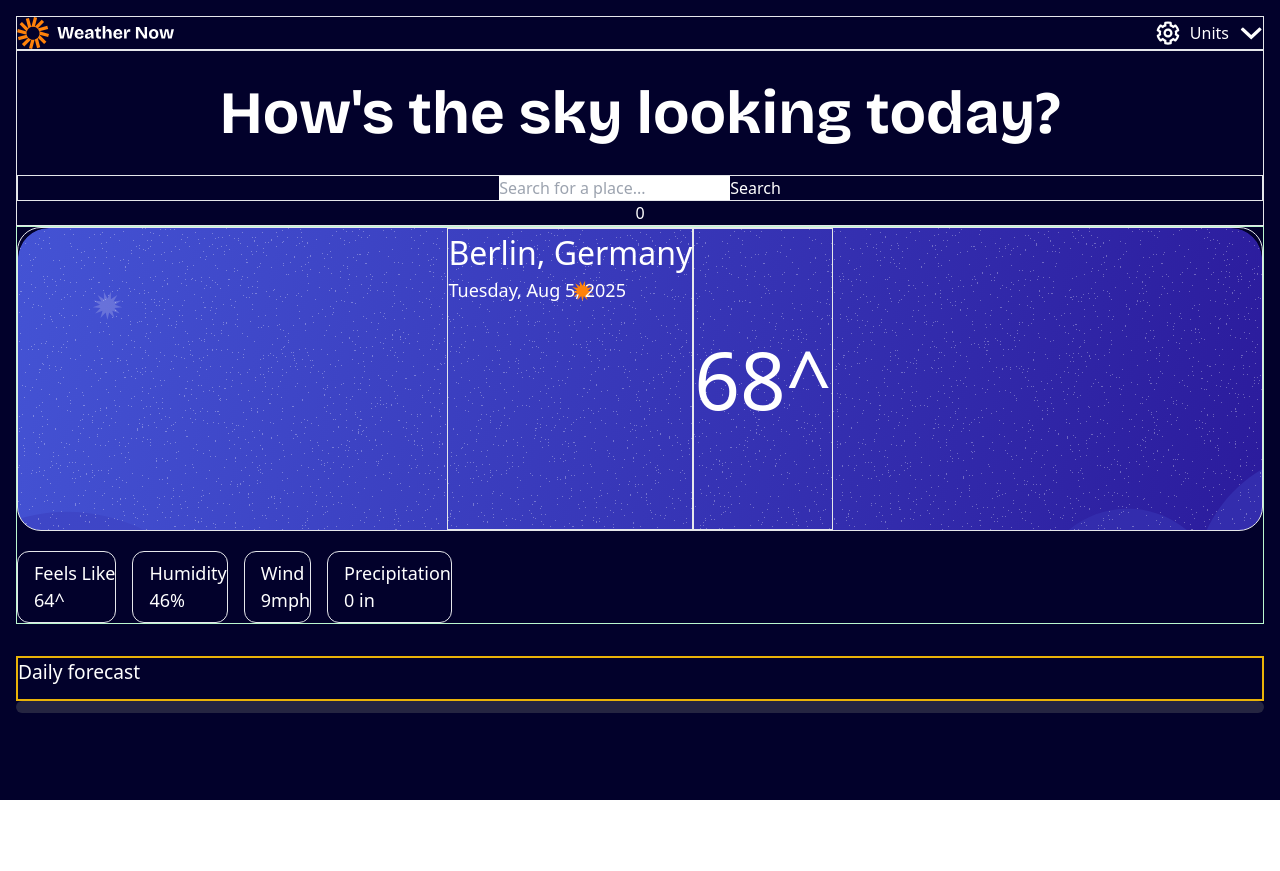
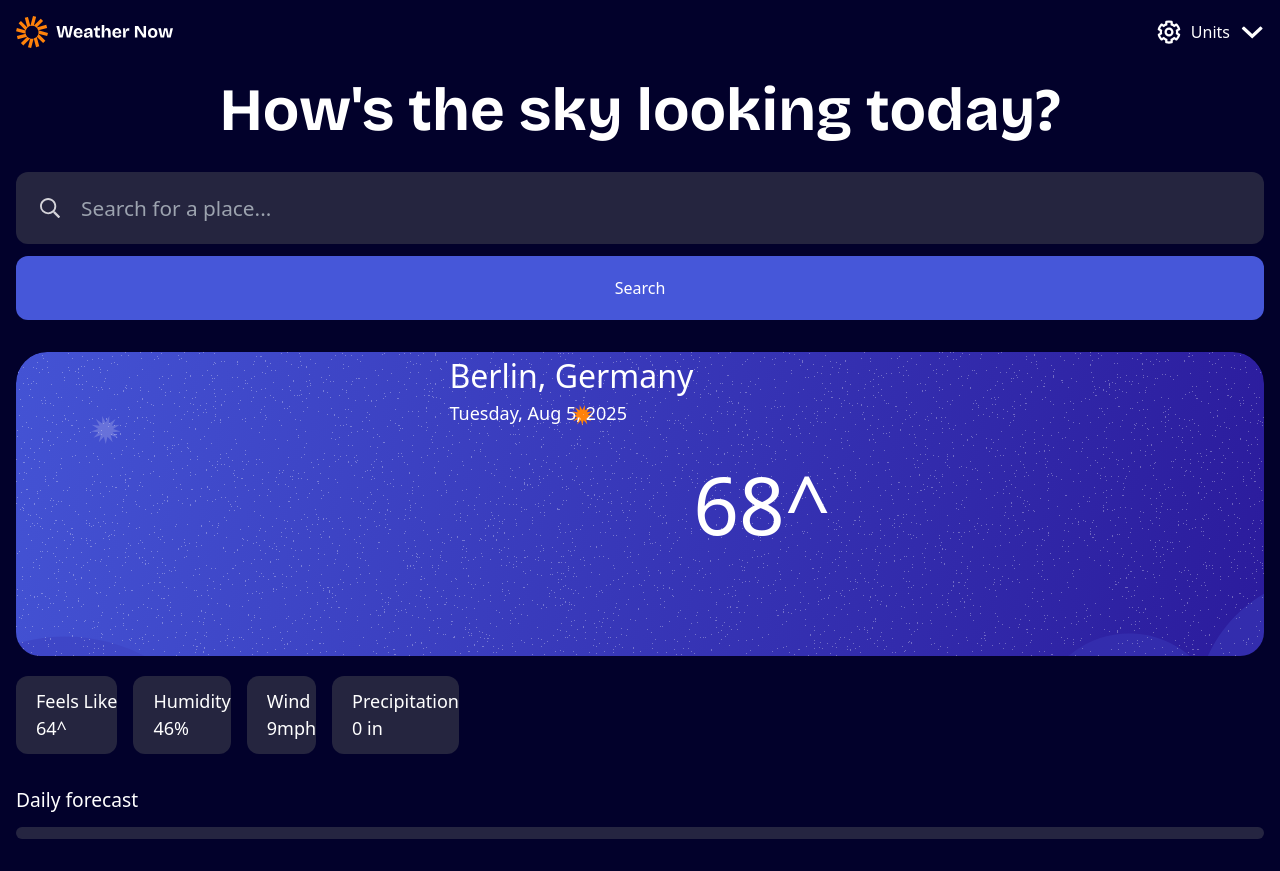
Before and after one commit to ASHISHBISHT-gi/weather_api, a React (Vite) app: page / in a window 1280 px wide. Before the commit the page ends 800 px from the top, so only its background shows below. Built offline with nearby package versions, Linux system fonts and the light colour scheme.

Commit message:
added_Country_css_1.2

```diff
--- a/src/App.tsx
+++ b/src/App.tsx
@@ -7,7 +7,7 @@ const url = "https://api.open-meteo.com/v1/forecast";
 function Header(){
   return(
     <header>
-      <ul  className="flex justify-between border">
+      <ul  className="flex justify-between ">
         <li><img className="w-[80%] min-w-[131px]" src="./assets/images/logo.svg" alt="logo"/></li>
 
         {/* right side */}
@@ -30,7 +30,7 @@ function Select_Place({place,setweatherplace,setplacelist, setnameweather}){
     const fetch_weather_params = {
         latitude: place.latitude,
         longitude:place.longitude,
-        hourly:"temperature_2m",
+        hourly:["temperature_2m","weather_code"],
         daily: ["temperature_2m_max" , "temperature_2m_min", "weather_code"],
         models:"dwd_icon_seamless",
         current: ["wind_speed_10m", "temperature_2m", "relative_humidity_2m", "precipitation", "apparent_temperature","weather_code"],
@@ -52,9 +52,15 @@ function Select_Place({place,setweatherplace,setplacelist, setnameweather}){
           (_ , i ) => new Date((Number(hourly.time()) + i * hourly.interval() + utcOffsetSeconds)*1000).toString()
         );
         const hourly_temp_2m = hourly.variables(0)!.valuesArray();
+        const hourly_weather_code = hourly.variables(1)!.valuesArray();
         console.log("hourly_time is ",hourly_time);
+        console.log("hourly_weather_code",hourly_weather_code);
         const hourly_data = {};
-        hourly_time.forEach((time,i) => hourly_data[time] = hourly_temp_2m[i]);
+        const hourly_code = {};
+        hourly_time.forEach((time,i) =>{
+          hourly_data[time] = hourly_temp_2m[i];
+          hourly_code[time] = hourly_weather_code[i];
+        });
         const weatherData ={
           current: {
               time: new Date((Number(current?.time()) + utcOffsetSeconds) * 1000),
@@ -71,6 +77,7 @@ function Select_Place({place,setweatherplace,setplacelist, setnameweather}){
             // 168 entries -> 24 hours * 7 = 168
             // 7 days persjpective is taken from whenever search is done
               time : hourly_data,
+              w_code : hourly_code,
             },
           daily:{
             time: Array.from(
@@ -126,16 +133,21 @@ function SearchPlaces({setplace, setcurrentweathername}){
   }
   return(
     // container
-    <div className="border text-center box-border ">
+    <div className="text-center box-border ">
       {/* heading and search input */}
       <h1 className="text-6xl font-[dmsans] box-border px-[0.5rem]
       my-[2rem]">How's the sky looking today?</h1>
-      <form onSubmit={getPlacesHandler} className="border">
+
+      <form onSubmit={getPlacesHandler}>
         {/* task: create input state to condition the search result and remove the data */}
-        <input ref={place_ref} className="text-black" type="search"   name="place" placeholder="Search for a place..."/>
-        <button type="submit">Search</button>
+        <div className="flex flex-col justify-between gap-3">
+        <div className="flex box-border p-5 pl-6 pr-6 gap-5 bg-[#25253f] rounded-xl">
+          <img src="../assets/images/icon-search.svg" alt="search" />
+          <input ref={place_ref} className="bg-[#25253f] text-[1.3rem] border-none focus:outline-none m-0 h-8" type="search"   name="place" placeholder="Search for a place..."/>
+        </div>
+        <button className="p-5 pl-6 pr-6 rounded-xl bg-[#4657d9] w-full" type="submit">Search</button>
         {/* list all the places */}
-
+        </div>
         {/* solved: map inside ternary operator not working */}
         <section>
           {/* list all the places to select by the user */}
@@ -144,7 +156,7 @@ function SearchPlaces({setplace, setcurrentweathername}){
           : ""}
         </section>
       </form>
-      <button onClick={()=>(setTest(test+1), console.log("new_place_ref ", place_ref.current.value))}>{test}</button>
+      {/* <button onClick={()=>(setTest(test+1), console.log("new_place_ref ", place_ref.current.value))}>{test}</button> */}
       {/* { console.log("new_place_ref ",place_ref.current.value) }  */}
     </div>
   )
@@ -152,34 +164,36 @@ function SearchPlaces({setplace, setcurrentweathername}){
 
 // feature: country_info
 function Country({weatherdata,weather_codes_name,pictures}){
+  const daynames = ["Sunday","Monday","Tuesday","Wednesday","Thursday","Friday","Saturday"];
+  const monthnames = ["Jan","Feb","Mar","Apr","May","Jun","Jul","Aug","Sep","Oct","Nov","Dec"];
   return(
-    <div className="border flex flex-col gap-5 border-green-200 text-[18px]">
+    <div className="flex flex-col gap-5 text-[18px]">
       {/* country info and weather */}
-      <section className="flex justify-center h-[19rem] border box-border max-sm:flex-col max-sm:pl-7 max-sm:pr-7 max-sm:bg-[url('../assets/images/bg-today-small.svg')] bg-[url('../assets/images/bg-today-large.svg')] bg-cover rounded-3xl">
-        <div className="border max-sm:flex max-sm:flex-col max-sm:items-center">
-          { weatherdata.place ? <h1>{` ${weatherdata.place.name}, ${weatherdata.place.country}`} </h1>: <h1 className="text-[2rem]">Berlin, Germany</h1> }
-          <p>{weatherdata.current ? weatherdata.current.time.toString() : "Tuesday, Aug 5, 2025"}</p>
+      <section className="flex justify-center h-[19rem]  box-border max-sm:flex-col max-sm:pl-7 max-sm:pr-7 max-sm:bg-[url('../assets/images/bg-today-small.svg')] bg-[url('../assets/images/bg-today-large.svg')] bg-cover rounded-3xl">
+        <div className="max-sm:flex max-sm:flex-col max-sm:items-center">
+          { weatherdata.place ? <h1 className="text-[2rem]">{` ${weatherdata.place.name}, ${weatherdata.place.country}`} </h1>: <h1 className="text-[2rem]">Berlin, Germany</h1> }
+          <p>{weatherdata.current ? `${daynames[weatherdata.current.time.getDay()]}, ${monthnames[weatherdata.current.time.getMonth()]} ${weatherdata.current.time.getDate()}, ${weatherdata.current.time.getFullYear()}` : "Tuesday, Aug 5, 2025"}</p>
         </div>
-        <div className="border flex justify-between items-center ">
+        <div className="flex justify-between items-center ">
         { weatherdata.current ? <><img className="aspect-square w-[40%]" src={pictures[weather_codes_name[weatherdata.current.weather_code.toString()]]} alt="current_temp" /> <h1 className="text-[5rem]">{`${weatherdata.current.temperature_2m.toFixed(0)}^`}</h1></> : <h1 className="text-[5rem]">68^</h1>}
         </div>
       </section>
 
       {/* country weather attributes */}
       <section className="flex gap-4 max-sm:flex max-sm:flex-wrap ">
-        <div className="border rounded-xl pt-2 pb-2 pl-4 box-border max-sm:basis-1/3 max-sm:flex-grow">
+        <div className="bg-[#25253f] rounded-xl pt-3 pb-3 pl-5 box-border max-sm:basis-1/3 max-sm:flex-grow">
           <p>Feels Like</p>
         { weatherdata.current ? <h1 className="text-[2rem]">{`${weatherdata.current.apparent_temperature.toFixed(0)}^`}</h1> : "64^" }
         </div>
-        <div className="border rounded-xl pt-2 pb-2 pl-4 box-border max-sm:basis-1/3 max-sm:flex-grow">
+        <div className="bg-[#25253f] rounded-xl pt-3 pb-3 pl-5 box-border max-sm:basis-1/3 max-sm:flex-grow">
           <p>Humidity</p>
         { weatherdata.current ?  <h1 className="text-[2rem]">{`${weatherdata.current.relative_humidity_2m}%`}</h1> : "46%" }
         </div>
-        <div className="border rounded-xl pt-2 pb-2 pl-4 box-border max-sm:basis-1/3 max-sm:flex-grow">
+        <div className="bg-[#25253f] rounded-xl pt-3 pb-3 pl-5 box-border max-sm:basis-1/3 max-sm:flex-grow">
           <p>Wind</p>
         { weatherdata.current ?  <h1 className="text-[2rem]">{`${weatherdata.current.wind_speed_10m.toFixed(0)} mph`}</h1> : "9mph"}
         </div>
-        <div className="border rounded-xl pt-2 pb-2 pl-4 box-border max-sm:basis-1/3 max-sm:flex-grow">
+        <div className="bg-[#25253f] rounded-xl pt-3 pb-3 pl-5 box-border max-sm:basis-1/3 max-sm:flex-grow">
           <p>Precipitation</p>
         { weatherdata.current ? <h1 className="text-[2rem]"> {`${weatherdata.current.precipitation} in`} </h1> : "0 in"}
         </div>
@@ -215,7 +229,7 @@ function Forecast({weatherdata,weather_codes_name,pictures}){
 // 	"80": "Slight rain showers",
 // 	"81": "Moderate rain showers",
 // 	"82": "Violent rain showers",
-// 	"85": "Slight snow showers",
+// 	"85": "Slight snow showers",SearchP
 // 	"86": "Heavy snow showers",
 // 	"95": "Thunderstorm",
 // 	"96": "Thunderstorm with slight hail",
@@ -255,17 +269,17 @@ function Forecast({weatherdata,weather_codes_name,pictures}){
 //   "Mainly clear" : "../assets/images/icon-sunny.webp"
 // }
   return(
-    <div className="border-2 border-yellow-500">
+    <div>
       <h3 className="mb-3 text-[1.2rem]">Daily forecast</h3>
       {/* week_forecast */}
       <section className="flex gap-3 max-sm:flex max-sm:flex-wrap">
         { /* task: for loop to display weeks data */ }
 
       { weatherdata.daily ? (weatherdata.daily.time.map((time , index) =>
-        <div key={time.toString()+index} className="flex rounded-xl bg-[#25253f] pt-2 pb-2 flex-col items-center max-sm:w-[30%] border">
+        <div key={time.toString()+index} className="flex rounded-xl bg-[#25253f] pt-2 pb-2 flex-col items-center max-sm:w-[30%]">
           <p>{days[weatherdata.daily.time[index].getDay()]}</p>
           <img className="aspect-square w-[70%]" src={pictures[weather_codes_name[weatherdata.daily.weather_code[index].toString()]]} />
-          <div className="flex justify-around border w-full ">
+          <div className="flex justify-around  w-full ">
             <p>{`${weatherdata.daily.temperature_2m_max[index].toFixed(0)}^`}</p>
             <p>{`${weatherdata.daily.temperature_2m_min[index].toFixed(0)}^`}</p>
           </div>
@@ -280,14 +294,14 @@ function Forecast({weatherdata,weather_codes_name,pictures}){
 // feature: display_left
 function Display_left({weather_data,weather_codes_name,pictures}){
   return(
-    <div className="flex flex-col gap-8">
+    <div className="flex  flex-col gap-8">
       <Country weatherdata={weather_data} weather_codes_name={weather_codes_name} pictures={pictures}></Country>
       <Forecast weatherdata={weather_data} weather_codes_name={weather_codes_name} pictures={pictures}></Forecast>
     </div>
   )
 }
 // feature: display_right
-function Display_right({weather_data,pictures}){
+function Display_right({weather_data,weather_codes_name,pictures}){
   const [loop , setLoop] = useState(0);
   const days = ["Sunday","Monday","Tuesday","Wednesday","Thursday","Friday","Saturday"];
   const time_am_pm = {
@@ -363,6 +377,8 @@ function Display_right({weather_data,pictures}){
   if(is_hourly_forecast){
     const hourly_forecast = [];
     let new_date = new Date(weather_data.current.time.getTime()).getHours() + time_index_add.current;
+    let index_date = new Date(weather_data.index_time);
+    console.log("index_date is ",index_date);
     console.log("new_date is ",new_date);
     console.log("loop inside if is ",loop);
     console.log("weather_data inside for loop is ",weather_data);
@@ -377,10 +393,11 @@ function Display_right({weather_data,pictures}){
       console.log("for loop index is ",i);
       console.log("time_am_pm is ",time_am_pm[new_date]);
       console.log("current hourly is  ",weather_data.index_time)
-      hourly_forecast.push(<div className="border bg-[#2f2f49] rounded-md flex justify-between box-border p-3 pl-4 pr-4" key={`${i}`}><h3>{`${time_am_pm[new_date]}`}</h3><p>{`${weather_data.hourly.time[weather_data.index_time.toString()].toFixed(0)}`}^</p></div>); // setLoopStarted -> false
+      hourly_forecast.push(<div className="bg-[#2f2f49] rounded-md flex justify-between items-center box-border p-3 pl-4 pr-4" key={`${i}`}><div className="flex gap-1 items-center"><img className="aspect-square w-[15%]" src={pictures[weather_codes_name[weather_data.hourly.w_code[index_date.toString()]]]} alt="temp" /><h3 className="text-[1.2rem]">{`${time_am_pm[new_date]}`}</h3></div><p>{`${weather_data.hourly.time[index_date.toString()].toFixed(0)}`}^</p></div>); // setLoopStarted -> false
       //increment index
       // weather_data.current.hourly.setMinutes(weather_data.current.hourly.getMinutes() + 60);
       new_date++;
+      index_date.setMinutes(index_date.getMinutes() + 60);
       console.log("weather_data as index is ",weather_data.index_time);
     }
     console.log("hourly_forecast is ",hourly_forecast);
@@ -523,7 +540,7 @@ const pictures = {
   "Mainly clear" : "../assets/images/icon-sunny.webp"
 }
   return(
-    <div>
+    <div className="max-sm:flex max-sm:flex-col gap-8">
         <Display_left weather_data={weather_data} weather_codes_name={weather_codes_name} pictures={pictures}></Display_left>
         <Display_right weather_data={weather_data} weather_codes_name={weather_codes_name} pictures={pictures}></Display_right>
     </div>
@@ -582,7 +599,7 @@ export default function App(){
   <main className="bg-[#02012b] min-h-[100dvh] text-white box-border
   px-[1rem] pt-[1rem] pb-[2rem]">
     <Header></Header>
-    <div className="flex flex-col ">
+    <div className="flex flex-col gap-8 ">
       <SearchPlaces setplace={setWeatherPlace} setcurrentweathername={set_current_weather_name}></SearchPlaces>
       <Display weather_data={weather_place}></Display>
     </div>
```
